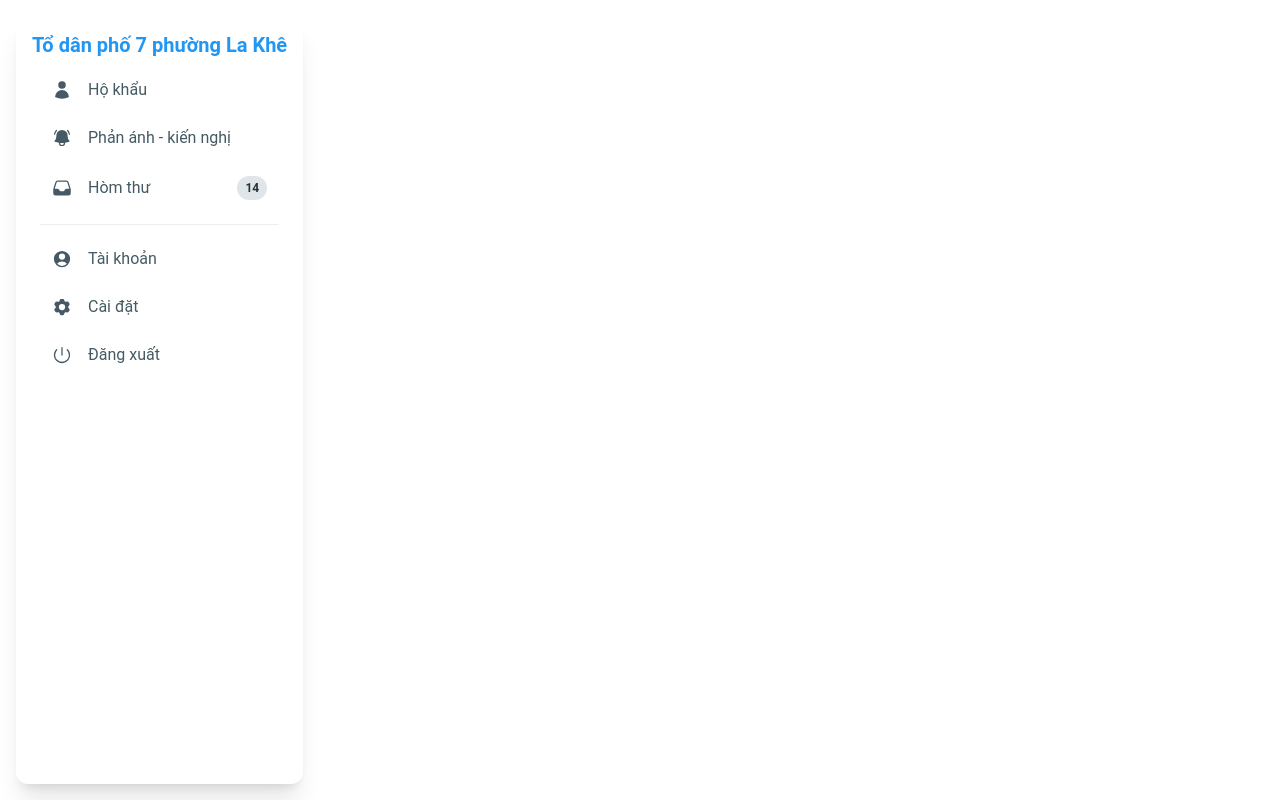
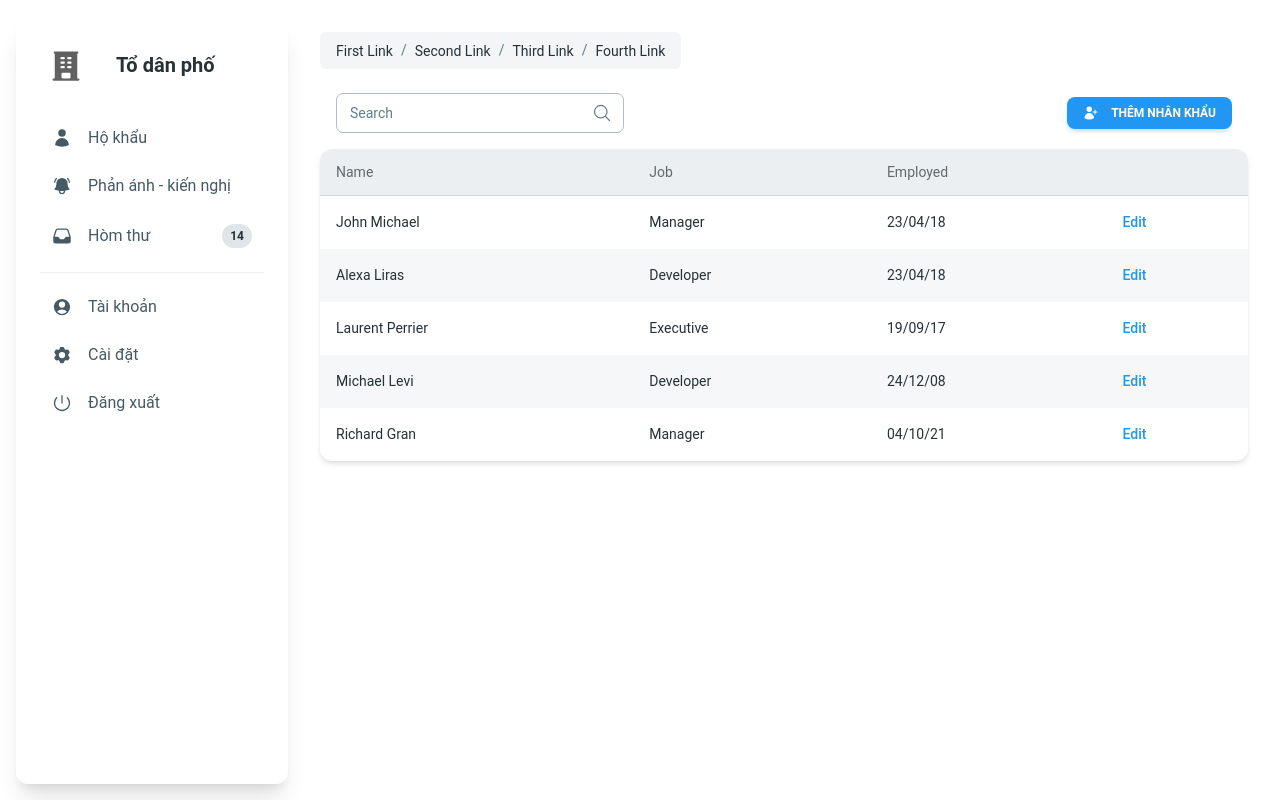
Before and after one commit to 3H2D/CNPM, a React (Vite) app in the folder client/: page /hokhau in a window 1280 px wide. Built offline with nearby package versions, Linux system fonts and the light colour scheme.

Commit message:
feat: update some components

```diff
--- a/client/src/App.jsx
+++ b/client/src/App.jsx
@@ -3,6 +3,7 @@ import LogIn from "./components/LogIn";
 import { BrowserRouter, Route, Routes } from "react-router-dom";
 import DashBoard from "./components/Dashboard";
 import HoKhau from "./components/HoKhau";
+import ThemHoKhau from "./components/ThemHoKhau";
 
 function App() {
   const [count, setCount] = useState(0);
@@ -12,7 +13,12 @@ function App() {
       <Routes>
         <Route path="/" element={<DashBoard />}></Route>
         <Route path="/hokhau" element={<DashBoard redirect="hokhau" />}></Route>
+        <Route
+          path="/phananh"
+          element={<DashBoard redirect="phananh" />}
+        ></Route>
         <Route path="/login" element={<LogIn />}></Route>
+        <Route path="/hokhau/themnhankhau" component={ThemHoKhau} />
       </Routes>
     </BrowserRouter>
   );
--- /dev/null
+++ b/client/src/components/BreadCrumb.jsx
@@ -0,0 +1,20 @@
+import { Breadcrumbs } from "@material-tailwind/react";
+
+export default function MyBreadcrumbs() {
+  return (
+    <Breadcrumbs fullWidth>
+      <a href="#" className="text-sm">
+        First Link
+      </a>
+      <a href="#" className="text-sm">
+        Second Link
+      </a>
+      <a href="#" className="text-sm">
+        Third Link
+      </a>
+      <a href="#" className="text-sm">
+        Fourth Link
+      </a>
+    </Breadcrumbs>
+  );
+}
--- a/client/src/components/Dashboard.jsx
+++ b/client/src/components/Dashboard.jsx
@@ -3,16 +3,20 @@ import Sidebar from "./Sidebar";
 import { useState } from "react";
 import HoKhau from "./HoKhau";
 import PhanAnh from "./PhanAnh";
+import MyBreadcrumbs from "./BreadCrumb";
+import ThemHoKhau from "./ThemHoKhau";
 
 function DashBoard({ redirect }) {
   const [selectedMenu, setSelectedMenu] = useState("");
 
   const renderContent = () => {
-    switch (selectedMenu) {
+    switch (redirect) {
       case "hokhau":
         return <HoKhau />;
       case "phananh":
         return <PhanAnh />;
+      case "themhokhau":
+        return <ThemHoKhau />;
       // Add more cases for other menu options
       default:
         return null;
@@ -20,9 +24,9 @@ function DashBoard({ redirect }) {
   };
 
   return (
-    <div class="flex flex-row-reverse gap-4">
-      <div class="flex-1 p-4 m-4">{renderContent()}</div>
-      <div class="flex-none">
+    <div className="flex flex-row-reverse gap-4">
+      <div className="flex-1 p-4 m-4">{renderContent()}</div>
+      <div className="flex-none">
         <Sidebar click={setSelectedMenu} />
       </div>
     </div>
--- a/client/src/components/HoKhau.jsx
+++ b/client/src/components/HoKhau.jsx
@@ -1,7 +1,25 @@
+import TableData from "./TableData";
+import TopBar from "./TopBar";
+import MyBreadcrumbs from "./BreadCrumb";
+import { useState } from "react";
+import ThemHoKhau from "./ThemHoKhau";
+
 function HoKhau() {
+  const [isAddMemberClick, setAddMemberClick] = useState(false);
+
+  const handleAddMemberClick = () => {
+    setAddMemberClick(true);
+  };
   return (
     <div>
-      <h1 class="font-bold">Ho Khau</h1>
+      <MyBreadcrumbs />
+      {isAddMemberClick ? (
+        <ThemHoKhau />
+      ) : (
+        <div>
+          <TopBar onAddMemberClick={handleAddMemberClick} /> <TableData />
+        </div>
+      )}
     </div>
   );
 }
--- a/client/src/components/Sidebar.jsx
+++ b/client/src/components/Sidebar.jsx
@@ -14,19 +14,26 @@ import {
   InboxIcon,
   PowerIcon,
   BellAlertIcon,
+  BuildingOfficeIcon,
 } from "@heroicons/react/24/solid";
 import { TDP_NAME } from "../const";
 
 function Sidebar(props) {
   return (
     <Card className="top-4 left-4 h-[calc(100vh-2rem)] w-full max-w-[20rem] p-4 shadow-xl shadow-blue-gray-150">
-      <Typography variant="h5" className="text-blue-500">
-        {TDP_NAME}
-      </Typography>
+      <div className="mb-2 flex items-center gap-4 p-4">
+        <ListItemPrefix>
+          <BuildingOfficeIcon className="h-9 w-9" />
+        </ListItemPrefix>
+        <Typography variant="h5" color="blue-gray">
+          {TDP_NAME}
+        </Typography>
+      </div>
       <List>
         <ListItem
           onClick={() => {
             props.click("hokhau");
+            return (window.location.href = "/hokhau");
           }}
         >
           <ListItemPrefix>
@@ -37,6 +44,7 @@ function Sidebar(props) {
         <ListItem
           onClick={() => {
             props.click("phananh");
+            return (window.location.href = "/phananh");
           }}
         >
           <ListItemPrefix>
--- /dev/null
+++ b/client/src/components/TableData.jsx
@@ -0,0 +1,102 @@
+import { Card, Typography } from "@material-tailwind/react";
+
+const TABLE_HEAD = ["Name", "Job", "Employed", ""];
+
+const TABLE_ROWS = [
+  {
+    name: "John Michael",
+    job: "Manager",
+    date: "23/04/18",
+  },
+  {
+    name: "Alexa Liras",
+    job: "Developer",
+    date: "23/04/18",
+  },
+  {
+    name: "Laurent Perrier",
+    job: "Executive",
+    date: "19/09/17",
+  },
+  {
+    name: "Michael Levi",
+    job: "Developer",
+    date: "24/12/08",
+  },
+  {
+    name: "Richard Gran",
+    job: "Manager",
+    date: "04/10/21",
+  },
+];
+
+export default function TableData() {
+  return (
+    <Card className="overflow-scroll h-full w-full mt-4">
+      <table className="w-full min-w-max table-auto text-left">
+        <thead>
+          <tr>
+            {TABLE_HEAD.map((head) => (
+              <th
+                key={head}
+                className="border-b border-blue-gray-100 bg-blue-gray-50 p-4"
+              >
+                <Typography
+                  variant="small"
+                  color="blue-gray"
+                  className="font-normal leading-none opacity-70"
+                >
+                  {head}
+                </Typography>
+              </th>
+            ))}
+          </tr>
+        </thead>
+        <tbody>
+          {TABLE_ROWS.map(({ name, job, date }, index) => (
+            <tr key={name} className="even:bg-blue-gray-50/50">
+              <td className="p-4">
+                <Typography
+                  variant="small"
+                  color="blue-gray"
+                  className="font-normal"
+                >
+                  {name}
+                </Typography>
+              </td>
+              <td className="p-4">
+                <Typography
+                  variant="small"
+                  color="blue-gray"
+                  className="font-normal"
+                >
+                  {job}
+                </Typography>
+              </td>
+              <td className="p-4">
+                <Typography
+                  variant="small"
+                  color="blue-gray"
+                  className="font-normal"
+                >
+                  {date}
+                </Typography>
+              </td>
+              <td className="p-4">
+                <Typography
+                  as="a"
+                  href="/"
+                  variant="small"
+                  color="blue"
+                  className="font-medium"
+                >
+                  Edit
+                </Typography>
+              </td>
+            </tr>
+          ))}
+        </tbody>
+      </table>
+    </Card>
+  );
+}
--- /dev/null
+++ b/client/src/components/ThemHoKhau.jsx
@@ -0,0 +1,7 @@
+export default function ThemHoKhau() {
+  return (
+    <div>
+      <h1 class="font-bold">Them Ho khau</h1>
+    </div>
+  );
+}
--- /dev/null
+++ b/client/src/components/TopBar.jsx
@@ -0,0 +1,46 @@
+import {
+  MagnifyingGlassIcon,
+  ChevronUpDownIcon,
+} from "@heroicons/react/24/outline";
+import { PencilIcon, UserPlusIcon } from "@heroicons/react/24/solid";
+import {
+  Card,
+  CardHeader,
+  Input,
+  Typography,
+  Button,
+  CardBody,
+  Chip,
+  CardFooter,
+  Tabs,
+  TabsHeader,
+  Tab,
+  Avatar,
+  IconButton,
+  Tooltip,
+} from "@material-tailwind/react";
+
+export default function TopBar({ onAddMemberClick }) {
+  return (
+    <CardHeader floated={false} shadow={false} className="rounded-none">
+      <div className="mt-2 flex items-center justify-between gap-8">
+        <div className="w-full md:w-72">
+          <Input
+            icon={<MagnifyingGlassIcon className="h-5 w-5" />}
+            label="Search"
+          />
+        </div>
+        <div className="flex shrink-0 flex-col gap-2 sm:flex-row">
+          <Button
+            className="flex items-center gap-3"
+            color="blue"
+            size="sm"
+            onClick={onAddMemberClick}
+          >
+            <UserPlusIcon strokeWidth={2} className="h-4 w-4" /> Thêm nhân khẩu
+          </Button>
+        </div>
+      </div>
+    </CardHeader>
+  );
+}
--- a/client/src/const.js
+++ b/client/src/const.js
@@ -1,2 +1,2 @@
 export const APP_NAME = "Dân phố";
-export const TDP_NAME = "Tổ dân phố 7 phường La Khê";
+export const TDP_NAME = "Tổ dân phố";
```
Also changed, not shown: 1 other file (tests, documents, lock files or other folders).
